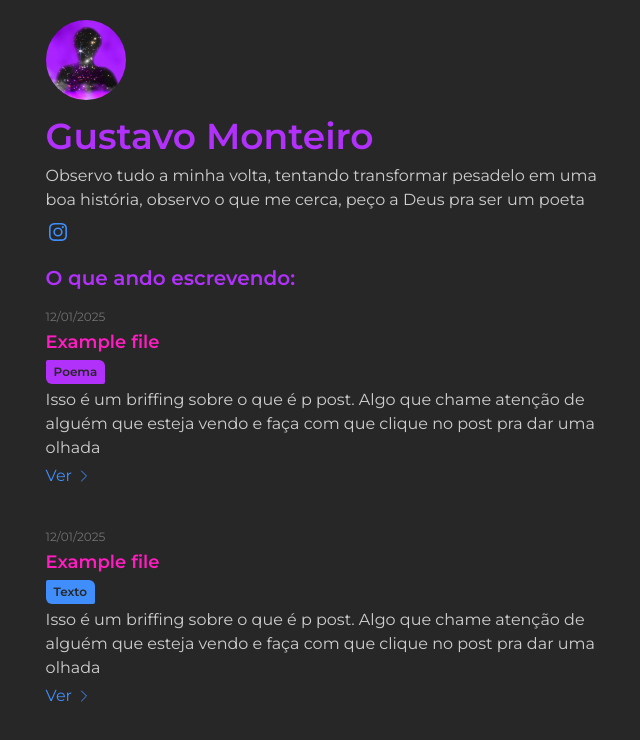
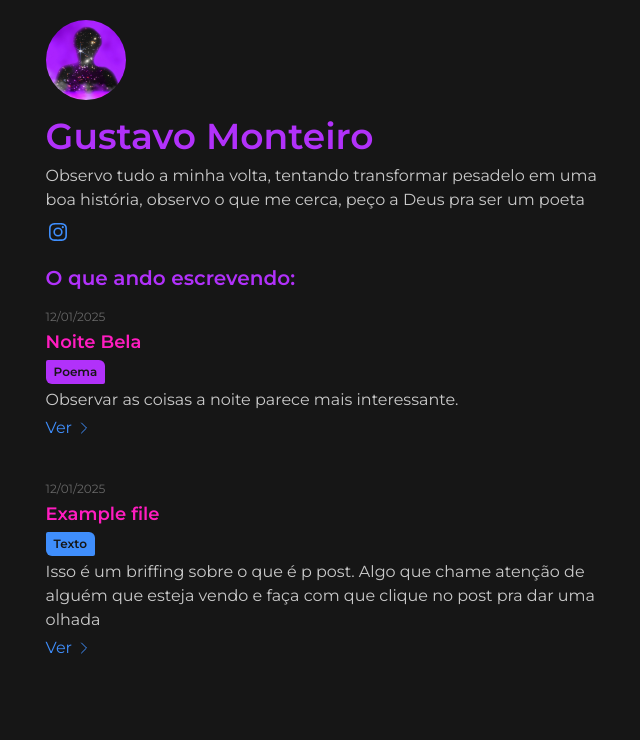
Before and after one commit to GustavoMont/gustavo-monteiro, a Next.js app: page / in a window 1280 px wide. Shown: the top 740 px of the page, without its empty margins (108-748 px from the left). Built offline with nearby package versions, Linux system fonts and the light colour scheme.

Commit message:
chore: change base color

```diff
--- a/_posts/poesia.md
+++ b/_posts/poesia.md
@@ -1,10 +1,10 @@
 ---
-title: Example file
+title: Noite Bela
 published-date: 2025-01-12
 updated-date: 2025-01-12
 type: POETRY
 tags: [doc, exemplo, teste]
-description: Isso é um briffing sobre o que é p post. Algo que chame atenção de alguém que esteja vendo e faça com que clique no post pra dar uma olhada
+description: Observar as coisas a noite parece mais interessante.
 ---
 
 # Noite Bela
--- a/tailwind.config.ts
+++ b/tailwind.config.ts
@@ -19,7 +19,7 @@ const tailwindConfig = {
           primary: "#B131FA",
           secondary: "#FF1CC0",
           accent: "#3F8EFC",
-          "base-100": "#272727",
+          "base-100": "#161616",
         },
         light: {
           ...winterTheme,
```
Also changed, not shown: 1 other file (tests, documents, lock files or other folders).
